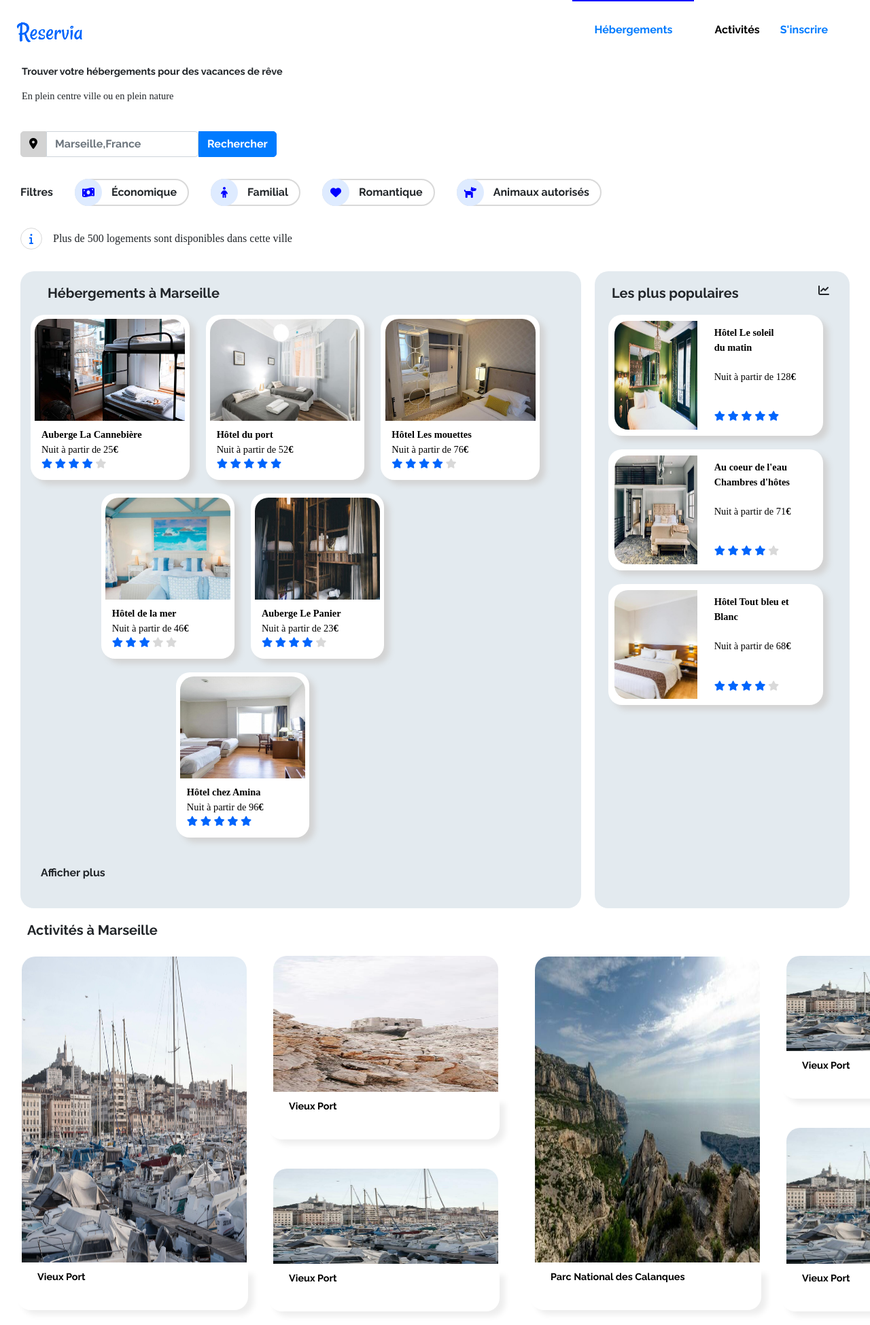
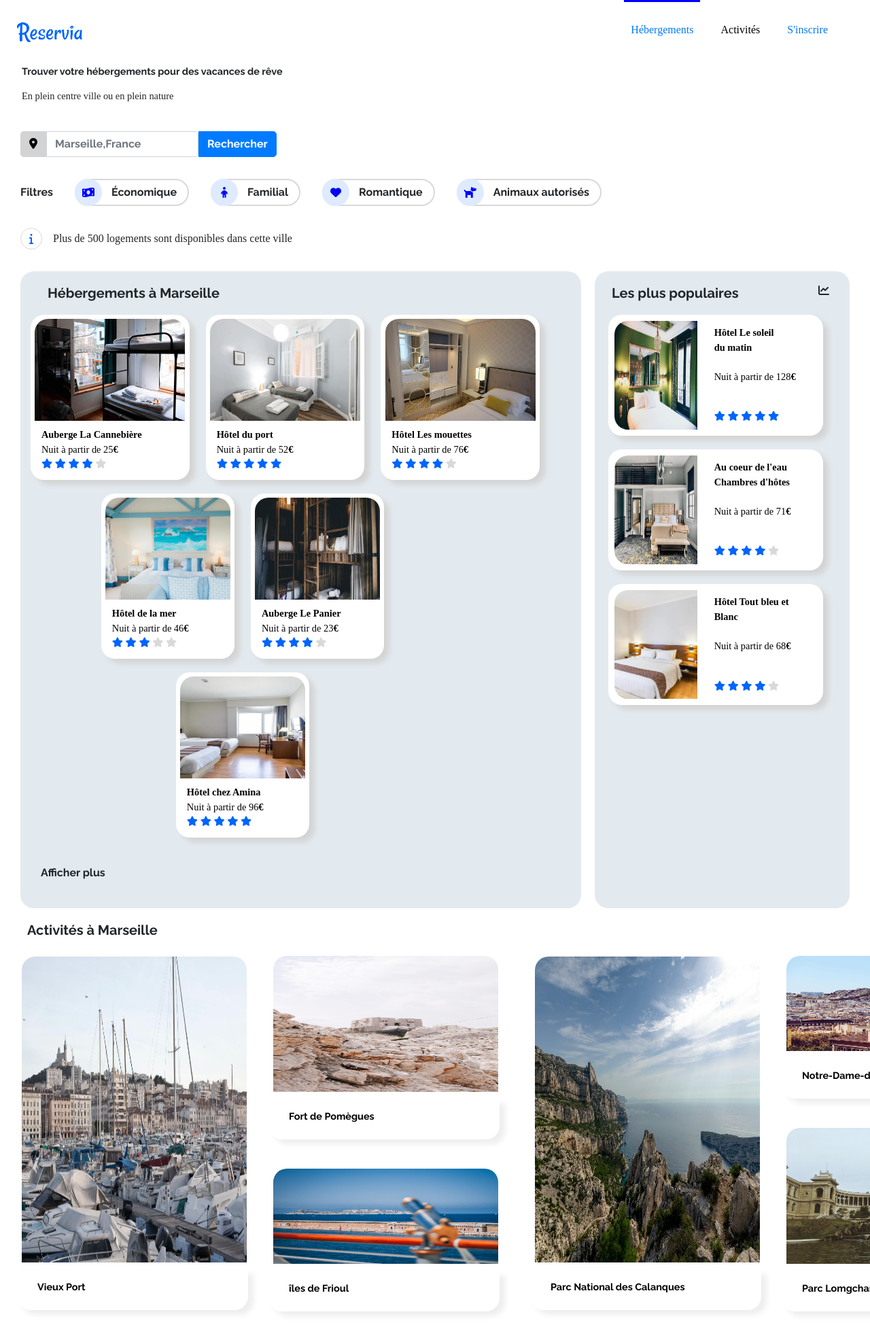
Before and after one commit to Yosra-Bouzouita/Reservia, a plain HTML site: page reservia.html in a window 1280 px wide. Shown: the top 1949 px of the page at 68% size. Drawn offline with nearby package versions, Linux system fonts and the light colour scheme; a web font is replaced by a local one.

Commit message:
reglages pour tous les sections

```diff
--- a/css/reservia.css
+++ b/css/reservia.css
@@ -48,7 +48,7 @@ nav  li {
 nav a {
 
     text-decoration: none;
-    font-family: "Raleway-bold";
+    font-family: "Raleway-normal";
 
   }
   nav a:hover /* Apparence au survol des liens */
@@ -59,12 +59,15 @@ nav a {
    #a1
 {
     border-top: 3px blue solid;
-    padding: 32px;
+    padding-top: 32px;
+    padding-right: 10px;
+    padding-left:  10px;
 }
 
 #a2
 {
     color:black;
+    padding-right: 10px;
 }
 
 .paragraphe1
@@ -390,6 +393,7 @@ font-size: 0.9em;
     height: 60px;
     font-size: 0.9em;
     margin-top: 10px;
+    padding-top: 15px;
     box-shadow: 8px 7px 8px  rgb(238, 238, 238);
     width: 340px;
     position: relative;
--- a/reservia.html
+++ b/reservia.html
@@ -206,15 +206,15 @@
                 <div id="lesboutonsactivites">
             <button type="button" class="boutonimage3"><img id="image3" src="images\activites\2_large\reno-laithienne-QUgJhdY5Fyk-unsplash.jpg" alt="Photo d'activités" width="99.6%" /><p class="paragrapheimage3">Vieux Port</p></button>
             <div class="lespetitsboutons"><button type="button" class="boutonimage5">
-                <img id="image5" src="images\activites\4_small\paul-hermann-QFTrLdQIRhI-unsplash.jpg" alt="Photo d'activités" width="99.6%"/><p class="paragrapheimage3">Vieux Port</p></button>
+                <img id="image5" src="images\activites\2_large\paul-hermann-QFTrLdQIRhI-unsplash.jpg" alt="Photo d'activités" width="99.6%"/><p class="paragrapheimage3">Fort de Pomègues</p></button>
                 <button type="button" class="boutonimage4">
-                <img id="image4" src="images\activites\4_small\reno-laithienne-QUgJhdY5Fyk-unsplash.jpg" alt="Photo d'activités" width="99.6%"/><p class="paragrapheimage3">Vieux Port</p> </button>
+                <img id="image4" src="images\activites\2_large\kevin-hikari-rV_Qd1l-VXg-unsplash.jpg" alt="Photo d'activités" width="99.6%"/><p class="paragrapheimage3">îles de Frioul</p> </button>
             </div>
-                <button type="button" class="boutonimage3"><img id="image3" src="images\activites\4_small\kilyan-sockalingum-NR8-cBCN3aI-unsplash.jpg" alt="Photo d'activités" width="99.6%"/><p class="paragrapheimage3">Parc National des Calanques</p></button>
+                <button type="button" class="boutonimage3"><img id="image3" src="images\activites\3_medium\kilyan-sockalingum-NR8-cBCN3aI-unsplash.jpg" alt="Photo d'activités" width="99.6%"/><p class="paragrapheimage3">Parc National des Calanques</p></button>
                 <div class="lespetitsboutons"> <button type="button" class="boutonimage6">
-                 <img id="image6" src="images\activites\4_small\reno-laithienne-QUgJhdY5Fyk-unsplash.jpg" alt="Photo d'activités" width="99.6%"/><p class="paragrapheimage3">Vieux Port</p></button>
+                 <img id="image6" src="images\activites\2_large\florian-wehde-xW9e8gdotxI-unsplash.jpg" alt="Photo d'activités" width="99.6%"/><p class="paragrapheimage3">Notre-Dame-de-la-garde</p></button>
                  <button type="button" class="boutonimage7">
-                 <img id="image7" src="images\activites\4_small\reno-laithienne-QUgJhdY5Fyk-unsplash.jpg" alt="Photo d'activités" width="99.6%"/><p class="paragrapheimage3">Vieux Port</p></button>
+                 <img id="image7" src="images\activites\2_large\lena-paulin-wH2-EJoDcV0-unsplash.jpg" alt="Photo d'activités" width="99.6%"/><p class="paragrapheimage3">Parc Lomgchamps</p></button>
                  </div>
                 </div>
                 </form>
```
